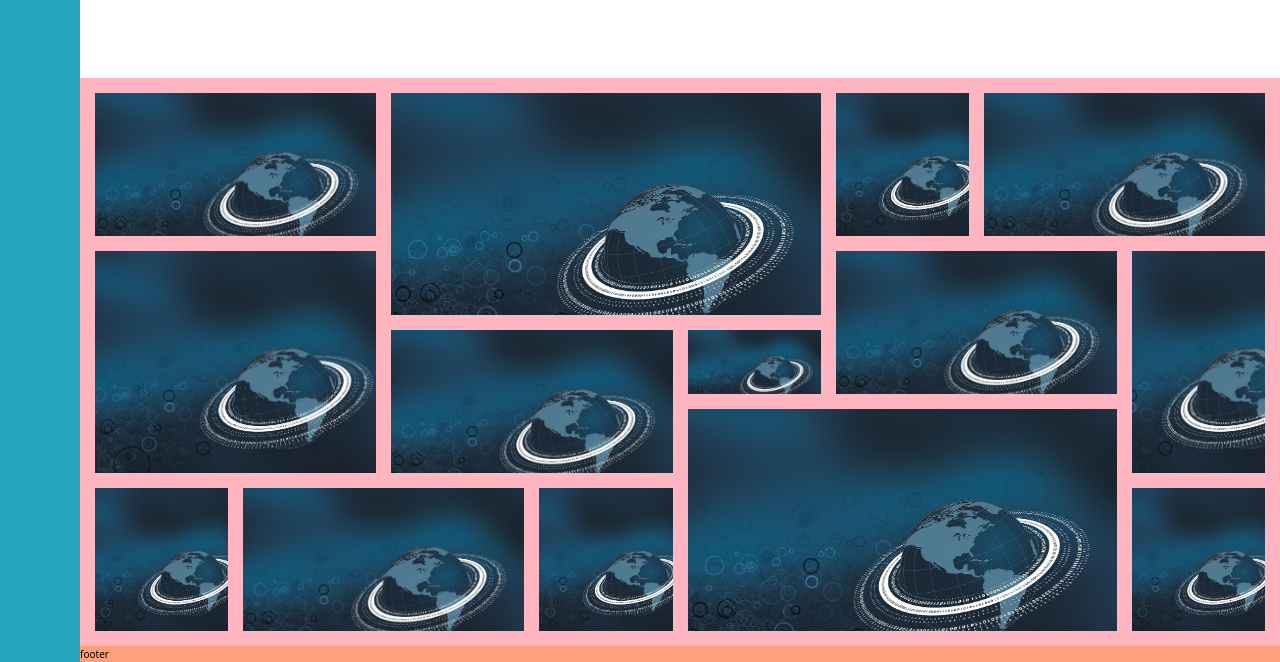
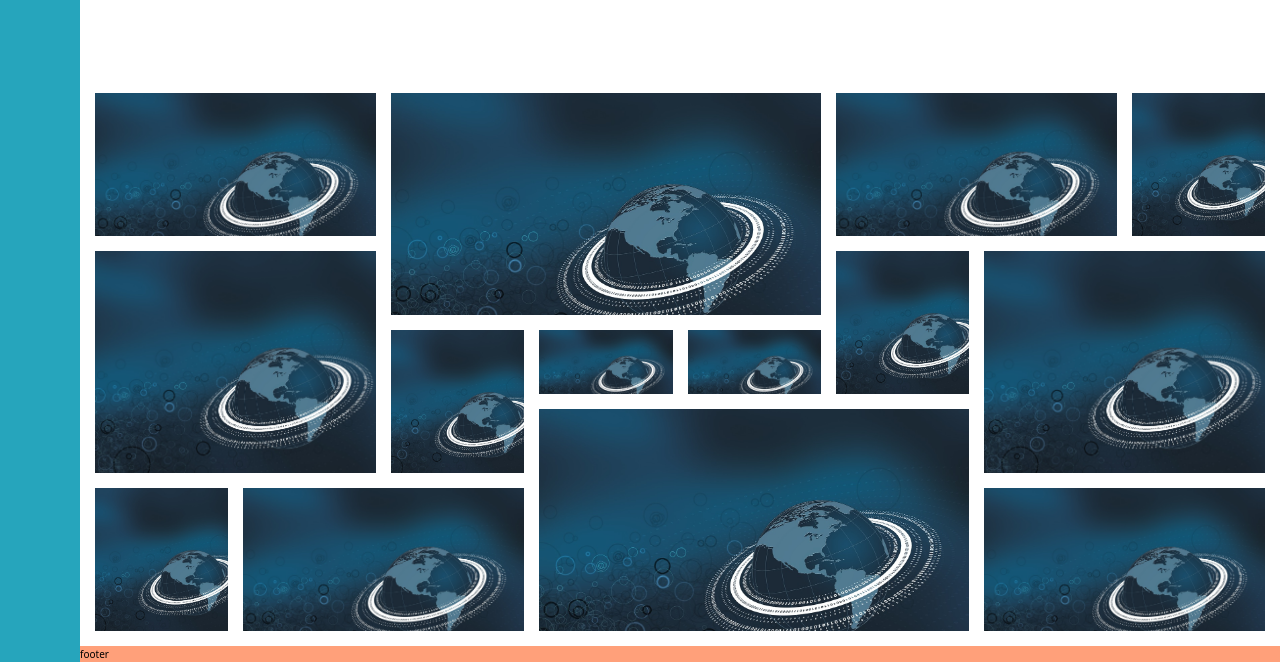
Before and after one commit to Beast-Code9999/Project-Collection, a website: page index.html in a window 1280 px wide. Shown: the part 3612-4274 px from the top of the page. Drawn offline with Linux system fonts and the light colour scheme.

Commit message:
changed .gallery grid layout pattern

```diff
--- a/sass/layout/_gallery.scss
+++ b/sass/layout/_gallery.scss
@@ -1,5 +1,4 @@
 .gallery {
-    background-color: lightpink;
     grid-column: full-start / full-end;
 
     display: grid;
@@ -23,12 +22,12 @@
 
         &--3 {
             grid-row: 1 / span 2;
-            grid-column: 6 / 7;
+            grid-column: 6 / 8;
         }
 
         &--4 {
             grid-row: 1 / 3;
-            grid-column: 7 / span 2;
+            grid-column: 8 / 9;
         }
 
         &--5 {
@@ -38,22 +37,22 @@
 
         &--6 {
             grid-row: 4 / 6;
-            grid-column: 3 / span 2;
+            grid-column: 3 / 4;
         }
 
         &--7 {
             grid-row: 4 / 5;
-            grid-column: 5 / 6;
+            grid-column: 4 / 5;
         }
 
         &--8 {
             grid-row: 3 / 5;
-            grid-column: 6 / span 2;
+            grid-column: 6 / 7;
         }
 
         &--9 {
             grid-row: 3 / 6;
-            grid-column: 8 / 9;
+            grid-column: 7 / 9;
         }
 
         &--10 {
@@ -67,18 +66,13 @@
         }
 
         &--12 {
-            grid-row: 6 / 8;
-            grid-column: 4 / 5;
+            grid-row: 5 / 8;
+            grid-column: 4 / 7;
         }
 
         &--13 {
-           grid-row: 5 / 8;
-           grid-column: 5 / span 3;
-        }
-
-        &--14 {
-            grid-row: 6 / 8;
-            grid-column: 8 / 9;
+           grid-row: 6 / 8;
+           grid-column: 7 / 9;
         }
     }
 
```
Also changed, not shown: style.css.
